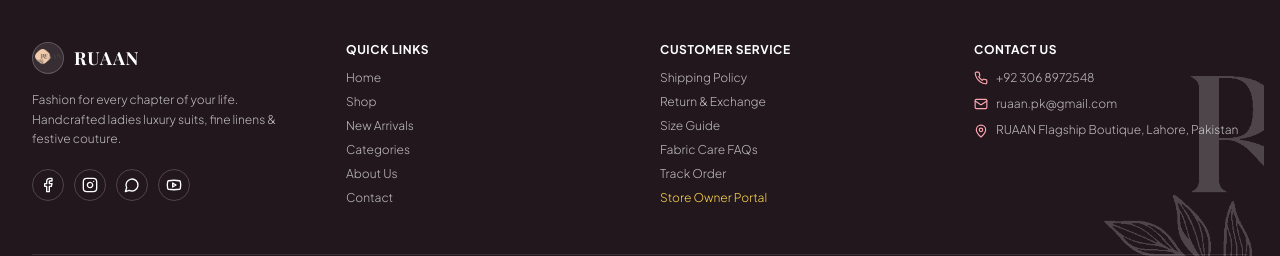
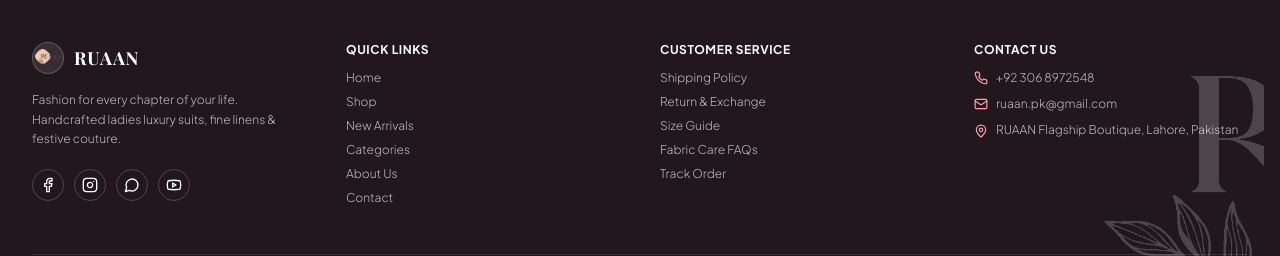
Before and after one commit to wasayrajput/RUAAN, a Next.js app: page / in a window 1280 px wide. Shown: the part 8272-8528 px from the top of the page. Built offline with nearby package versions, Linux system fonts and the light colour scheme; a web font is replaced by a local one.

Commit message:
fix(footer): remove Store Owner Portal link from public customer footer

```diff
--- a/src/app/page.tsx
+++ b/src/app/page.tsx
@@ -91,7 +91,6 @@
       <Footer
         onOpenCareGuide={() => setIsCareGuideOpen(true)}
         onOpenSizeChart={() => setIsSizeChartOpen(true)}
-        onOpenOrders={() => setIsOrdersLogOpen(true)}
       />
 
       {/* Modals & Slide-Over Drawers */}
--- a/src/components/Footer.tsx
+++ b/src/components/Footer.tsx
@@ -8,10 +8,9 @@
 interface FooterProps {
   onOpenCareGuide: () => void;
   onOpenSizeChart: () => void;
-  onOpenOrders?: () => void;
 }
 
-export const Footer: React.FC<FooterProps> = ({ onOpenCareGuide, onOpenSizeChart, onOpenOrders }) => {
+export const Footer: React.FC<FooterProps> = ({ onOpenCareGuide, onOpenSizeChart }) => {
   return (
     <footer className="bg-[#21171D] text-white pt-16 pb-8 relative overflow-hidden">
 
@@ -115,16 +114,9 @@
             <ul className="space-y-2 text-xs text-white/70 font-light">
               <li><a href="#catalog" className="hover:text-white transition">Shipping Policy</a></li>
               <li><a href="#catalog" className="hover:text-white transition">Return &amp; Exchange</a></li>
-              <li><button onClick={onOpenSizeChart} className="hover:text-white transition">Size Guide</button></li>
-              <li><button onClick={onOpenCareGuide} className="hover:text-white transition">Fabric Care FAQs</button></li>
+              <li><button onClick={onOpenSizeChart} className="hover:text-white transition cursor-pointer">Size Guide</button></li>
+              <li><button onClick={onOpenCareGuide} className="hover:text-white transition cursor-pointer">Fabric Care FAQs</button></li>
               <li><a href={BRAND_CONFIG.socials.whatsapp} target="_blank" rel="noopener noreferrer" className="hover:text-white transition">Track Order</a></li>
-              {onOpenOrders && (
-                <li>
-                  <button onClick={onOpenOrders} className="text-amber-300 hover:underline">
-                    Store Owner Portal
-                  </button>
-                </li>
-              )}
             </ul>
           </div>
 
```
